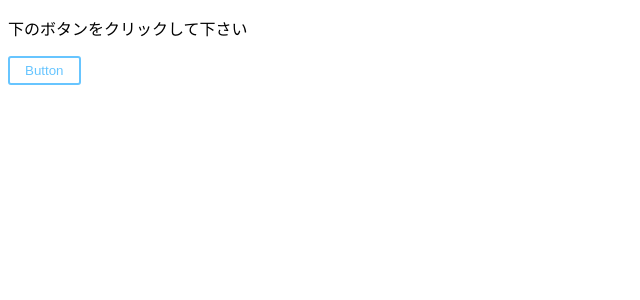
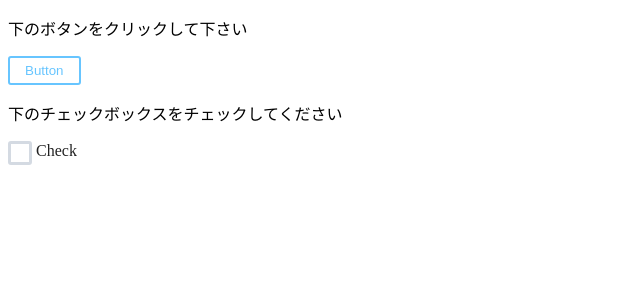
Before and after one commit to kimuniiii/My-Next-Apollo-GraphQL-App, a Next.js app: page /main in a window 1280 px wide. Shown: the top 300 px of the page, without its empty margins (0-640 px from the left). Built offline with nearby package versions, Linux system fonts and the light colour scheme.

Commit message:
Next.jsのメインページでCheckboxが正常に動くか確認

```diff
--- a/src/pages/main/index.tsx
+++ b/src/pages/main/index.tsx
@@ -1,5 +1,7 @@
-import React, { FC } from "react";
-import { Button } from "../../components/Button";
+import React, { FC } from 'react';
+
+import { Button } from '../../components/Button';
+import { Checkbox } from '../../components/Checkbox';
 
 const Home: FC = () => {
   return (
@@ -8,8 +10,10 @@ const Home: FC = () => {
       <Button
         text="Button"
         isDisabled={false}
-        onClick={() => alert("クリック")}
+        onClick={() => alert('ボタンをクリックしました')}
       />
+      <p>下のチェックボックスをチェックしてください</p>
+      <Checkbox name="Check" value="Check" text="Check" disabled={false} />
     </>
   );
 };
```
